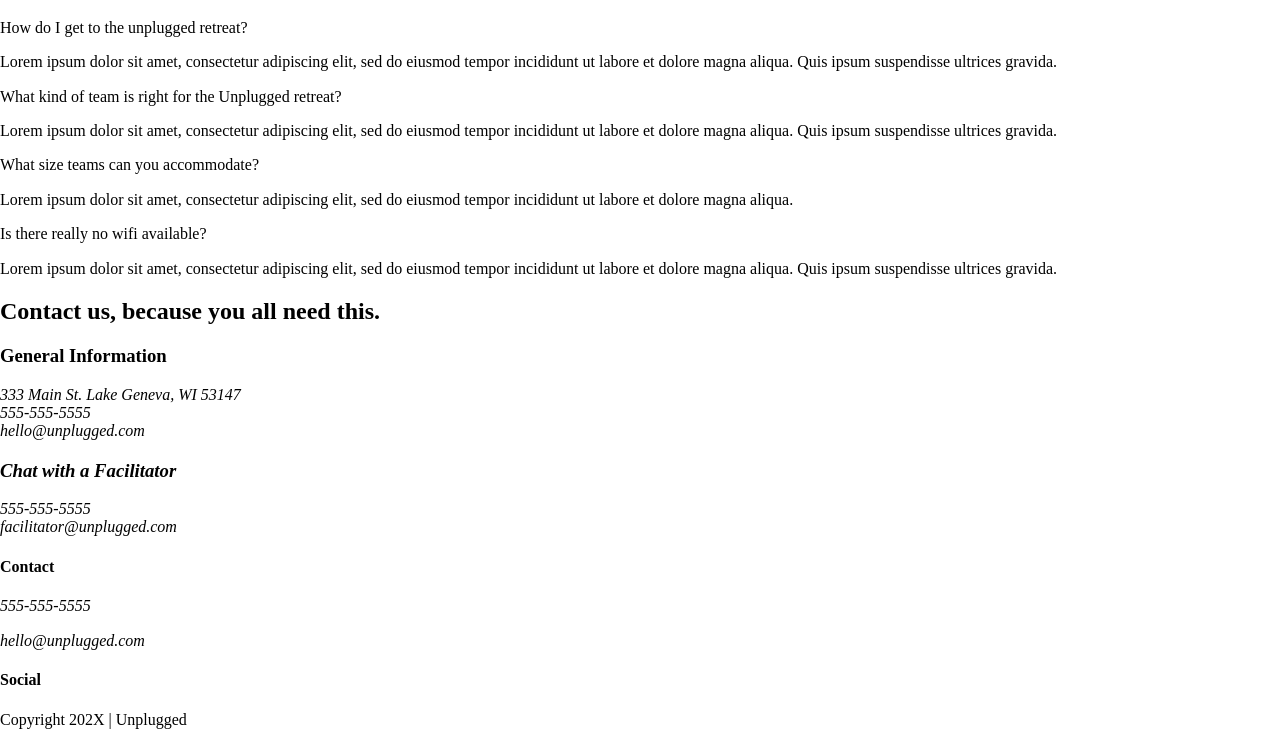
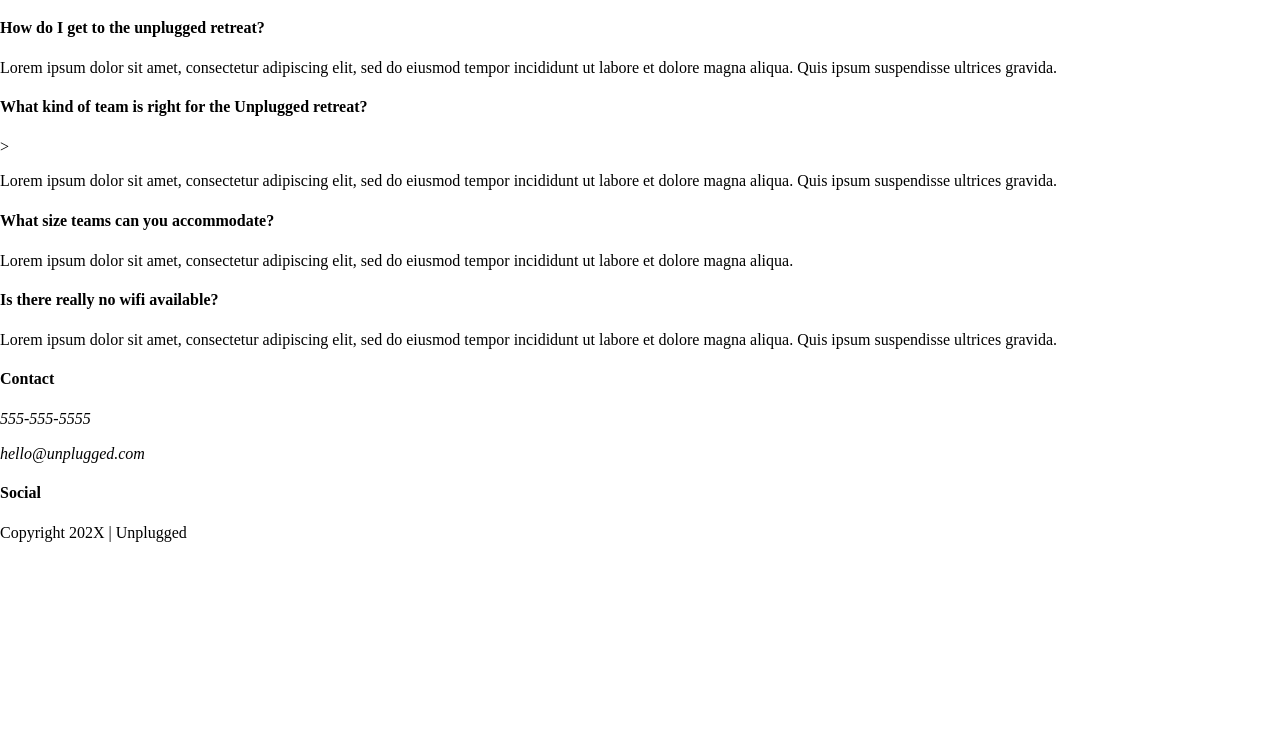
Before and after one commit to SydneyWestrick/Unpluggedwebsite, a website: page faq/index.html in a window 1280 px wide. Shown: the part 132-878 px from the top of the page. After the commit the page ends 800 px from the top, so only its background shows below. Drawn offline with nearby package versions, Linux system fonts and the light colour scheme.

Commit message:
Added faq section

```diff
--- a/faq/index.html
+++ b/faq/index.html
@@ -46,35 +46,35 @@
 
 <main>
 
-  <section class="FAQ">
+  <main class="faq">
     <div class="content-wrapper">
-      <div class="FQA-content">
-        <h1>
-          Frequently Asked Questions
-        </h1>
-        <p>
+      <h1>
+        Frequently Asked Questions
+      </h1>
+      <div class="faq-content">
+        <h4>
          How do I get to the unplugged retreat?
-        </p>
+        </h4>
 
         <p>Lorem ipsum dolor sit amet, consectetur adipiscing elit, sed do eiusmod tempor incididunt ut labore et dolore magna aliqua. Quis ipsum suspendisse ultrices gravida. </p>
         </div>
 
-        <div>
-         <p>
+        <div class="faq-content">
+         <h4>
           What kind of team is right for the Unplugged retreat?
-          </p>
+          </h4>>
           <p>Lorem ipsum dolor sit amet, consectetur adipiscing elit, sed do eiusmod tempor incididunt ut labore et dolore magna aliqua. Quis ipsum suspendisse ultrices gravida.</p>
           </div>
 
-          <div>
-            <p>What size teams can you accommodate?</p>
+          <div class="faq-content">
+            <h4>What size teams can you accommodate?</h4>
             <p>Lorem ipsum dolor sit amet, consectetur adipiscing elit, sed do eiusmod tempor incididunt ut labore et dolore magna aliqua.</p>
           </div>
 
-          <div>
-            <p>
+          <div class="faq-content">
+            <h4>
               Is there really no wifi available?
-            </p>
+            </h4>
             <p>
               Lorem ipsum dolor sit amet, consectetur adipiscing elit, sed do eiusmod tempor incididunt ut labore et dolore magna aliqua. Quis ipsum suspendisse ultrices gravida.
             </p>
@@ -82,34 +82,7 @@
 
       </div>
       </div>
-    </section>
-
-  <section class="map">
-   <div class="content-wrapper">
-   <figure></figure>
-</section>
-
-<section class="contact">
- <div class="content-wrapper">
-    <h2>Contact us, because you all need this. </h2>
-
-    <div class="contact-content">
-      <div>
-        <h3>General Information</h3>
-        <address>
-        <p> 333 Main St. Lake Geneva, WI 53147 <br> 555-555-5555 <br> hello@unplugged.com</p>
-      </address>
-      </div>
-      <div>
-        <address>
-      <h3> Chat with a Facilitator</h3>
-      <p> 555-555-5555 <br> facilitator@unplugged.com</p>
-          </address>
-    </div>
-</section>
-</main>
-
-
+  </main>
   <!-- FOOTER-->
   <footer>
     <div class="content-wrapper">
```
